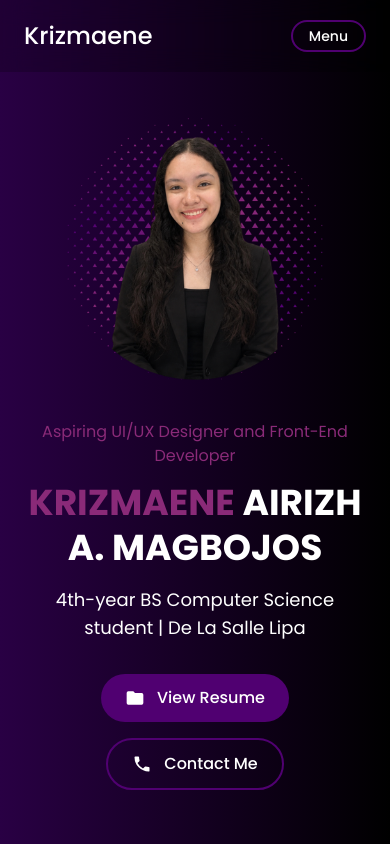
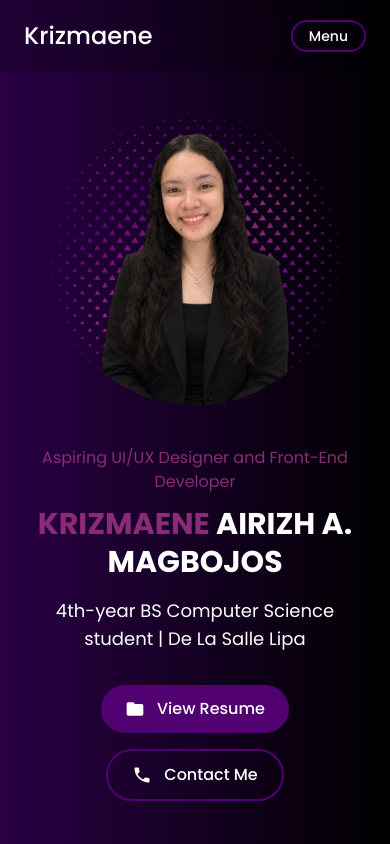
Before and after one commit to Krizmaene/portfolio, a React (Vite) app: page / in a window 390 px wide. Shown: the top 844 px of the page. Built offline with nearby package versions, Linux system fonts and the light colour scheme.

Commit message:
Bigger photo, name glow, tag hover effects

```diff
--- a/src/components/Hero.jsx
+++ b/src/components/Hero.jsx
@@ -8,7 +8,7 @@ function Hero() {
             Aspiring UI/UX Designer and Front-End Developer
           </p>
 
-          <h1 className="mt-3 text-4xl font-bold uppercase leading-tight sm:text-5xl">
+          <h1 className="glow-name mt-3 text-3xl font-bold uppercase leading-tight sm:text-5xl">
             <span className="text-accent">Krizmaene</span> Airizh A. Magbojos
           </h1>
 
@@ -51,7 +51,7 @@ function Hero() {
         <img
           src="/profile-2.png"
           alt="Portrait of Krizmaene Airizh A. Magbojos"
-          className="w-64 shrink-0 sm:w-80"
+          className="w-72 shrink-0 sm:w-96 lg:w-[30rem]"
         />
       </div>
     </section>
--- a/src/components/Skills.jsx
+++ b/src/components/Skills.jsx
@@ -1,7 +1,9 @@
 import { skillGroups } from '../data/skills'
 
 const tagClass = (i) =>
-  i % 2 === 0 ? 'border-[3px] border-brand bg-brand' : 'border-[3px] border-brand'
+  `border-[3px] cursor-default select-none transition hover:-translate-y-1 hover:border-accent ${
+    i % 2 === 0 ? 'border-brand bg-brand' : 'border-brand'
+  }`
 
 function Skills() {
   return (
--- a/src/index.css
+++ b/src/index.css
@@ -36,3 +36,13 @@ body {
 .bg-skills   { background: linear-gradient(135deg, #290044, #000000); }
 .bg-projects { background: radial-gradient(circle at 50% 50%, #290044, #000000); }
 .bg-contact  { background: radial-gradient(circle at 0% 0%,   #290044, #000000); }
+
+.glow-name {
+  transition: text-shadow 0.3s ease;
+}
+.glow-name:hover {
+  text-shadow:
+    0 0 10px #8a2a78,
+    0 0 30px #8a2a78,
+    0 0 60px #500071;
+}
```
